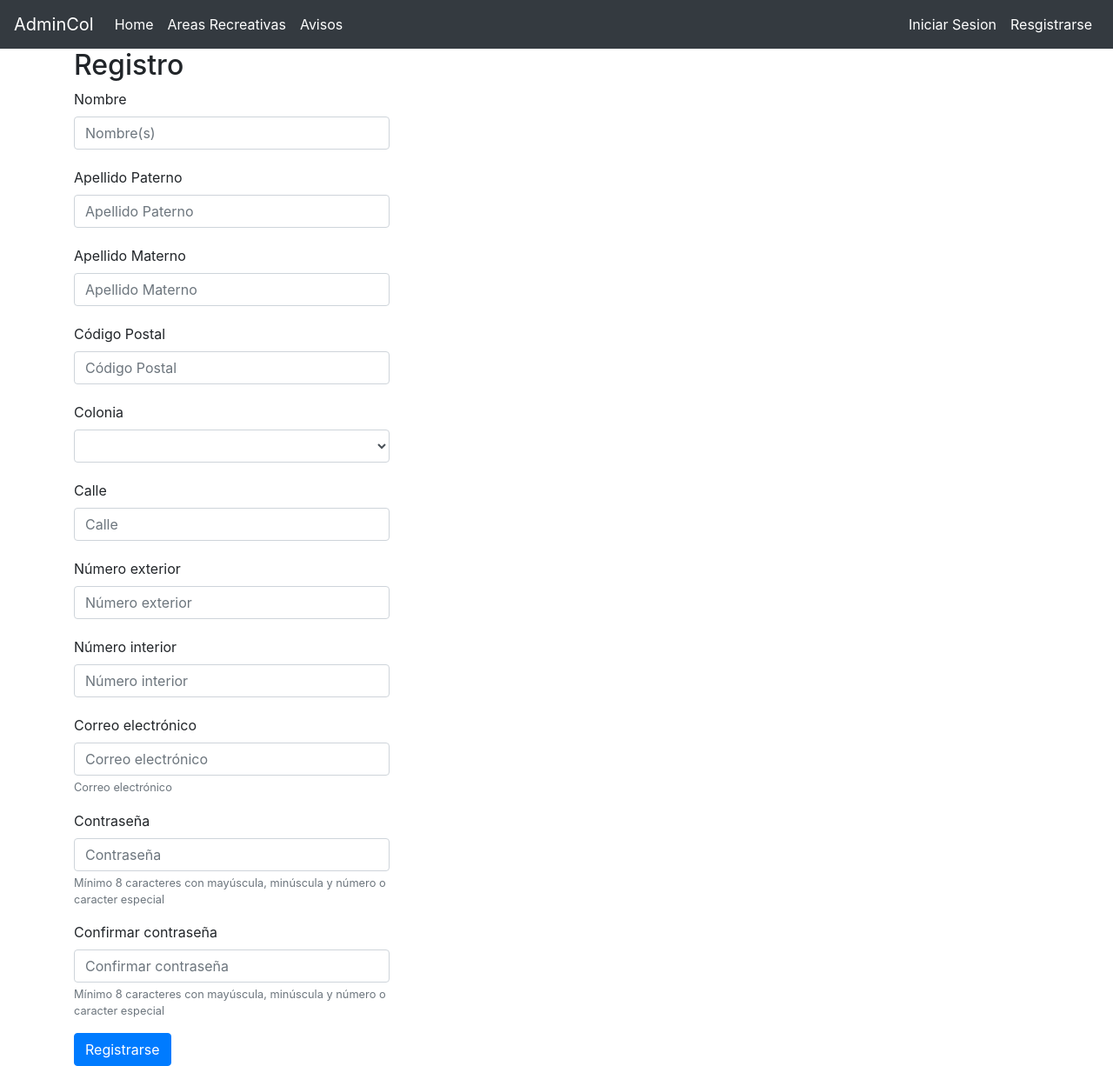
After one commit to jsguerrero/adminCol, a Django app: page /colonias/registro/ in a window 1280 px wide. The commit adds this page. Shown: the whole page at 87% size. Run offline with Django 3.2, Linux system fonts and the light colour scheme; lists and menus that the app fills with data are empty; some libraries are stand-ins or nearby versions.

Commit message:
Se agregaron los archivos temporales en el .gitignore
Se crearon los modelos para el perfil de guardia y admin, se creó el modelo y vista del formulario de registro.

```diff
--- a/adminColonias/settings.py
+++ b/adminColonias/settings.py
@@ -38,6 +38,7 @@ INSTALLED_APPS = [
     'django.contrib.messages',
     'django.contrib.staticfiles',
     'colonias.apps.ColoniasConfig',
+    'widget_tweaks',
 ]
 
 MIDDLEWARE = [
--- a/colonias/admin.py
+++ b/colonias/admin.py
@@ -14,8 +14,8 @@ admin.site.register(cat_asentamiento)
 admin.site.register(cat_tipo_asentamiento)
 admin.site.register(cat_direccion_usuario)
 
+from django.contrib.auth.models import Group
 from django.contrib.auth.admin import UserAdmin
-#from django.contrib.auth.forms import ReadOnlyPasswordHashField
 
 class cat_usuarioAdmin(UserAdmin):
     class Meta:
@@ -63,4 +63,5 @@ class cat_usuarioAdmin(UserAdmin):
 
     ordering = ('email',)
 
+admin.site.unregister(Group)
 admin.site.register(cat_usuario, cat_usuarioAdmin)
--- /dev/null
+++ b/colonias/forms.py
@@ -0,0 +1,148 @@
+#from django.contrib.auth.forms import UserCreationForm
+#from .models import cat_usuario
+from django import forms
+
+class formulario_registro(forms.Form):
+
+    nombre = forms.CharField(max_length=50,
+                             label='Nombre',
+                             required=True,
+                             widget=forms.TextInput(
+                                 attrs={
+                                     'placeholder':'Nombre(s)'
+                                 }))
+
+    apellido_paterno = forms.CharField(max_length=50,
+                                       label='Apellido Paterno',
+                                       required=True,
+                                       widget=forms.TextInput(
+                                           attrs={
+                                               'placeholder':'Apellido Paterno'
+                                           }))
+
+    apellido_materno = forms.CharField(max_length=50,
+                                       label='Apellido Materno',
+                                       required=False,
+                                       widget=forms.TextInput(
+                                           attrs={
+                                               'placeholder':'Apellido Materno'
+                                           }))
+
+    codigo_postal = forms.IntegerField(label='Código Postal',
+                                       required=True,
+                                       widget=forms.TextInput(
+                                           attrs={
+                                               'placeholder':'Código Postal',
+                                               'onfocusout':'validar_codigo_postal(this)',
+                                               'pattern':'(\d{5}?)'
+                                           }))
+
+    '''estado = forms.CharField(max_length=50,
+                             label='Estado',
+                             required=True,
+                             widget=forms.TextInput(
+                                 attrs={
+                                     'placeholder':'Estado',
+                                     'readonly':'True'
+                                 }))
+
+    municipio = forms.CharField(max_length=50,
+                             label='Municipio',
+                             required=True,
+                             widget=forms.TextInput(
+                                 attrs={
+                                     'placeholder':'Municipio',
+                                     'readonly':'True'
+                                 }))'''
+
+    colonia = forms.ChoiceField(label='Colonia',
+                                required=True,
+                                widget=forms.Select(
+                                 attrs={
+                                     'required':' True'
+                                 }))
+
+    calle = forms.CharField(max_length=50,
+                            label='Calle',
+                            required=True,
+                            widget=forms.TextInput(
+                                attrs={'placeholder':'Calle'
+                                }))
+
+    numero_ext = forms.CharField(max_length=50,
+                            label='Número exterior',
+                            required=True,
+                            widget=forms.TextInput(
+                                attrs={'placeholder':'Número exterior'
+                                }))
+
+    numero_int = forms.CharField(max_length=50,
+                            label='Número interior',
+                            required=False,
+                            widget=forms.TextInput(
+                                attrs={'placeholder':'Número interior'
+                                }))
+
+    correo_electronico1 = forms.EmailField(max_length=100,
+                             label='Correo electrónico',
+                             required=True,
+                             help_text="Correo electrónico",
+                             widget=forms.EmailInput(
+                                 attrs={
+                                     'placeholder':'Correo electrónico'
+                                 }))
+
+    #correo_electronico2 = forms.EmailField(max_length=100,
+    #                         label='Confirmar correo electrónico',
+    #                         required=True,
+    #                         help_text="Correo correo electrónico",
+    #                         widget=forms.EmailInput(
+    #                             attrs={
+    #                                 'placeholder':'Confirmar correo electrónico',
+    #                                 'required': 'True'
+    #                             }))
+
+    contrasena1 = forms.CharField(required=True,
+                                  label='Contraseña',
+                                  help_text='Mínimo 8 caracteres con mayúscula, minúscula y número o caracter especial',
+                                  widget=forms.PasswordInput(
+                                      attrs={'id':'contrasena1',
+                                             'placeholder':'Contraseña',
+                                             'pattern':'(?=^.{8,}$)((?=.*\d)|(?=.*\W+))(?![.\n])(?=.*[A-Z])(?=.*[a-z]).*$'
+                                      }))
+
+    contrasena2 = forms.CharField(required=True,
+                                  label='Confirmar contraseña',
+                                  help_text='Mínimo 8 caracteres con mayúscula, minúscula y número o caracter especial',
+                                  widget=forms.PasswordInput(
+                                      attrs={
+                                          'placeholder':'Confirmar contraseña',
+                                          'pattern':'(?=^.{8,}$)((?=.*\d)|(?=.*\W+))(?![.\n])(?=.*[A-Z])(?=.*[a-z]).*$',
+                                          'oninput':'validar_contrasena(this)'
+                                      }))
+
+
+    #class Meta:
+    #    model = cat_usuario
+    #    fields = {'email', 'password1', 'password2'}
+
+    def clean(self):
+        datos = super().clean()
+        correo_electronico = datos.get("correo_electronico")
+        contrasena1 = datos.get("contrasena1")
+        contrasena2 = datos.get("contrasena2")
+        estado = datos.get("estado")
+        colonia = datos.get("colonia")
+        if correo_electronico or not contrasena1 or not contrasena2 or not estado:
+            raise forms.ValidationError('Faltan datos necesarios')
+        if colonia == 'Prueba':
+            raise forms.ValidationError('Las contraseñas no coinciden')
+
+    def guardar(self, commit=True):
+        usuario = super(formulario_registro, self).guardar(commit=False)
+        usuario.email = self.cleaned_data['email']
+
+        if commit:
+            user.guardar()
+
+        return usuario
--- /dev/null
+++ b/colonias/static/js/validaciones.js
@@ -0,0 +1,24 @@
+function validar_contrasena(contrasena2) {
+    if (contrasena2.value != document.getElementById('contrasena1').value) {
+        contrasena2.setCustomValidity('Las contraseñas no coinciden');
+    } else {
+        // input is valid -- reset the error message
+        contrasena2.setCustomValidity('');
+    }
+}
+
+function validar_codigo_postal(codigo_postal){
+    var url = $("#formulario_registro").attr("url_datos_colonias");  // get the url of the `load_cities` view
+    //var codigo_postal = $(this).val();  // get the selected country ID from the HTML input
+
+    $.ajax({                       // initialize an AJAX request
+        url: url,                    // set the url of the request (= localhost:8000/hr/ajax/load-cities/)
+        typ:'get',
+        data: {
+            'codigo_postal': codigo_postal // add the country id to the GET parameters
+        },
+        success: function (data) {   // `data` is the return of the `load_cities` view function
+            $("#id_colonia").html(data);  // replace the contents of the city input with the data that came from the server
+        }
+    });
+}
--- /dev/null
+++ b/colonias/templates/asentamientos.html
@@ -0,0 +1,4 @@
+<option value="">Seleccionar Colonia</option>
+{% for asentamiento in asentamientos %}
+<option value="{{ asentamiento.cla_asentamiento }}">{{ asentamiento.descripcion_asentamiento }}</option>
+{% endfor %}
--- a/colonias/templates/base_general.html
+++ b/colonias/templates/base_general.html
@@ -5,12 +5,13 @@
     <title>{% block titulo %} {% endblock %}</title>
     <meta charset="utf-8">
     <meta name="viewport" content="width=device-width, initial-scale=1">
-    <link rel="stylesheet" href="https://maxcdn.bootstrapcdn.com/bootstrap/4.1.0/css/bootstrap.min.css">
+    <link rel="stylesheet" href="https://maxcdn.bootstrapcdn.com/bootstrap/4.1.3/css/bootstrap.min.css">
     <script src="https://ajax.googleapis.com/ajax/libs/jquery/3.3.1/jquery.min.js"></script>
-    <script src="https://maxcdn.bootstrapcdn.com/bootstrap/4.1.0/js/bootstrap.min.js"></script>
+    <script src="https://maxcdn.bootstrapcdn.com/bootstrap/4.1.3/js/bootstrap.min.js"></script>
 
     {% load static %}
     <link rel="stylesheet" href="{% static 'css/estilos.css' %}">
+    {% block recursos %} {% endblock %}
 
 </head>
 <body>
@@ -36,7 +37,7 @@
                 <!--<li class="nav-item pt-1"><button type="button" class="btn btn-secondary mr-sm-2">Iniciar Sesion</button></li>
                 <li class="nav-item pt-1"><button type="button" class="btn btn-secondary mr-sm-2">Registrarse</button></li>-->
                 <li class="nav-item"><a class="nav-link" href="{% url 'login' %}">Iniciar Sesion</a></li>
-                <li class="nav-item"><a class="nav-link" href="">Resgistrarse</a></li>
+                <li class="nav-item"><a class="nav-link" href="{% url 'registro' %}">Resgistrarse</a></li>
             </ul>
             {% endif %}
             {% endblock %}
--- /dev/null
+++ b/colonias/templates/formulario.html
@@ -0,0 +1,21 @@
+{% load widget_tweaks %}
+
+<!--{% if form.errors %}
+  {% for field in form %}
+    {% for error in field.errors %}
+      <div class="alert alert-danger">
+        <strong>{{ error|escape }}</strong>
+      </div>
+    {% endfor %}
+  {% endfor %}
+{% endif %}-->
+
+{% for field in form.visible_fields %}
+<div class="form-row">
+  <div class="col-md-4 mb-3">
+    <label for="{{ field.id_for_label }}">{{ field.label }}</label>
+    {% render_field field class="form-control" %}
+    <small class="form-text text-muted">{{ field.help_text }}</small>
+  </div>
+</div>
+{% endfor %}
--- /dev/null
+++ b/colonias/templates/registration/registro.html
@@ -0,0 +1,36 @@
+{% extends "base_general.html" %}
+
+{% block recursos %}
+{% load static %}
+<script type="text/javascript" src="{% static 'js/validaciones.js' %}"></script>
+{% endblock %}
+
+{% block contenido %}
+
+<h2>Registro</h2>
+<form class="needs-validation" id="formulario_registro" method="POST" url_datos_colonias="{% url 'ajax_cargar_colonias' %}" autocomplete="off" >
+  {% csrf_token %}
+  {% include 'formulario.html' with form=form %}
+  <button type="submit" class="btn btn-primary">Registrarse</button>
+</form>
+
+<script>
+$("#id_codigo_postal").change(function () {
+    var url = $("#formulario_registro").attr("url_datos_colonias");  // get the url of the `load_cities` view
+    var codigo_postal = $(this).val();  // get the selected country ID from the HTML input
+
+    $.ajax({                       // initialize an AJAX request
+        url: url,                    // set the url of the request (= localhost:8000/hr/ajax/load-cities/)
+type:'get',
+        data: {
+            'codigo_postal': codigo_postal // add the country id to the GET parameters
+        },
+        success: function (data) {   // `data` is the return of the `load_cities` view function
+            $("#id_colonia").html(data);  // replace the contents of the city input with the data that came from the server
+        }
+    });
+
+});
+</script>
+
+{% endblock %}
--- a/colonias/urls.py
+++ b/colonias/urls.py
@@ -1,10 +1,11 @@
 from django.conf.urls import url
 #from django.contrib import admin
 #from django.contrib.auth import views as auth_views
-
+from django.urls import path
 from . import views
 
 urlpatterns = [
-    url(r'^$', views.index, name='index'),
-#    url(r'^login/$', auth_views.login, name='login'),
+  url(r'^$', views.index, name='index'),
+  url(r'^registro/$', views.registro, name='registro'),
+  path('ajax/cargar_colonias/', views.cargar_colonias, name='ajax_cargar_colonias'),
 ]
--- a/colonias/views.py
+++ b/colonias/views.py
@@ -25,3 +25,46 @@ def index(request):
                  'num_asentamientos':num_asentamientos
         },
     )
+
+
+from django.http import HttpResponseRedirect
+#from django.contrib.auth.forms import UserCreationForm
+from django.template.context_processors import csrf
+from .forms import formulario_registro
+
+def registro(request):
+    if request.method == 'POST':
+        form = formulario_registro(request.POST)
+        if form.is_valid():
+            pass
+            #form.save()
+            return HttpResponseRedirect('/usuarios/login')
+    else:
+        form = formulario_registro()
+
+    #context = {}
+    #context.update(csrf(request))
+    #context['form'] = formulario_registro()
+
+    #context={'form':formulario_registro()
+    #}
+    context={'form':form
+    }
+
+    context.update(csrf(request))
+
+    return render(request, 'registration/registro.html', context)
+
+from django.http import HttpResponse
+
+def cargar_colonias(request):
+    if request.is_ajax():
+        codigo_postal = request.GET.get('codigo_postal')
+        query = "select concat(nom_tipo_asentamiento, ' ', nom_asentamiento) from colonias_cat_tipo_asentamiento where colonias_cat_tipo_asentamiento.cla_tipo_asentamiento = colonias_cat_asentamiento.cla_tipo_asentamiento_id"
+        asentamientos = cat_asentamiento.objects.filter(cla_codigo_postal=codigo_postal).order_by('nom_asentamiento')
+        asentamientos = asentamientos.extra(
+            select={'descripcion_asentamiento':query})
+        #estado = cat_estado.objects.filter(cat_codigo_postal=codigo_postal)
+        return render(request, 'asentamientos.html', {'asentamientos': asentamientos})
+    else:
+        return HttpResponseRedirect('/colonias/registro')
```
Also changed, not shown: colonias/models.py (+34 -2 lines), colonias/templates/registration/login.html (+6 -5 lines), colonias/migrations/0008_perfil_guardia.py (added), colonias/migrations/0009_perfil_admin.py (added), colonias/migrations/0010_auto_20180927_0356.py (added), colonias/migrations/0011_auto_20180927_0402.py (added), 1 other file.
